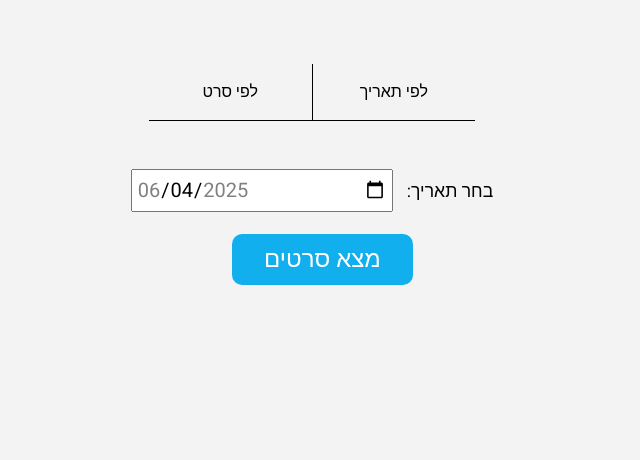
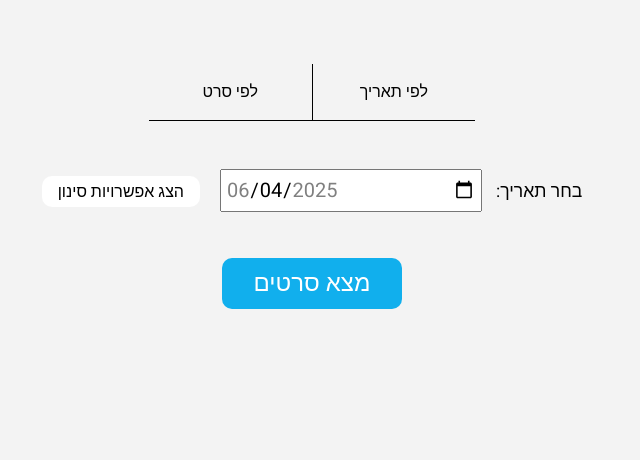
Before and after one commit to nirkog/filmby, a Flask app: page / in a window 1280 px wide. Shown: the part 212-672 px from the top of the page, without its empty margins (328-968 px from the left). Run offline with Flask 3, Linux system fonts and the light colour scheme; data that the repository does not hold is empty; some libraries are stand-ins or nearby versions.

Commit message:
Filtersss

```diff
--- a/src/filmby/cinemas/israel/tlvmuseum.py
+++ b/src/filmby/cinemas/israel/tlvmuseum.py
@@ -108,6 +108,7 @@ class TLVMuseumCinema(Cinema):
         director = None
         language = None
         length = None
+        countries = None
 
         for p in description_ps:
             if "טריילר" in p.text:
--- a/src/server/films.py
+++ b/src/server/films.py
@@ -128,7 +128,6 @@ class FilmManager:
             os.makedirs(cache_path.parent, exist_ok=True)
 
         cache_films = [film for film in self.films if not film in self.manual_films]
-        print(len(cache_films), len(self.films))
         cache = {"films": cache_films, "timestamp": time.time()}
         with open(self.cache_path, "wb") as f:
             pickle.dump(cache, f)
--- a/src/server/index/routes.py
+++ b/src/server/index/routes.py
@@ -1,6 +1,8 @@
 from flask import render_template
 import datetime
 from loguru import logger
+
+import filmby
 
 from server.index import bp
 import server.films as films
@@ -10,4 +12,4 @@ def index():
     logger.info("PAGE REQUEST /index")
     min_date = datetime.datetime.strftime(datetime.datetime.now(), "%Y-%m-%d")
     max_date = datetime.datetime.strftime(datetime.datetime.now() + datetime.timedelta(films.SPAN_IN_DAYS), "%Y-%m-%d")
-    return render_template('index.html', min_date=min_date, max_date=max_date)
+    return render_template('index.html', min_date=min_date, max_date=max_date, cinemas=filmby.CINEMAS["Israel"])
--- a/src/server/static/css/common.css
+++ b/src/server/static/css/common.css
@@ -66,7 +66,6 @@ body {
 
 .button {
 	display: inline;
-	margin-left: 1.3rem;
 	border: none;
 	cursor: pointer;
 	background-color: #89f9fe;
--- a/src/server/static/css/film.css
+++ b/src/server/static/css/film.css
@@ -78,6 +78,10 @@
 	display: inline;
 }
 
+.date-box .button {
+	margin-left: 1.3rem;
+}
+
 .mobile {
 	display: none !important;
 }
--- a/src/server/static/css/index.css
+++ b/src/server/static/css/index.css
@@ -29,12 +29,12 @@ body {
 	margin: auto;
 }
 
-#date-search-form label {
+#date-search-form > label {
 	font-size: 1.1rem;
 	padding-left: 10px;
 }
 
-#date-search-form input {
+#date-search-form > input {
 	width: 80%;
 	/* min-width: 200px; */
 	max-width: 250px;
@@ -93,6 +93,7 @@ body {
 }
 
 .screening-link {
+	margin-left: 1.3rem;
 	background-color: #6be88c;
 }
 
@@ -220,6 +221,36 @@ body {
 
 .cinema-tag-jaffahill {
 	background-color: #cce2e3;
+}
+
+#search-filters-toggle-button {
+	margin-right: 1rem;
+	background-color: white;
+}
+
+#search-filters-toggle-button:hover {
+	background-color: #f8f8f8;
+}
+
+#search-filters {
+	max-height: 0px;
+	overflow: hidden;
+	transition: max-height 0.2s;
+	text-align: right;
+	width: 33%;
+	margin: auto;
+}
+
+#cinema-filters h2 {
+	margin: 0.5rem 0;
+}
+
+#cinema-filters input {
+	margin: 0;
+}
+
+#cinema-filters label {
+	padding-right: 0.25rem;
 }
 
 #view_menu {
@@ -382,6 +413,7 @@ body {
 
 	.date-box {
 		font-size: 0.9rem;
+		border-color: #888;
 	}
 
 	#date_input {
@@ -400,4 +432,17 @@ body {
 		right: 0;
 		*/
 	}
+
+	#date-search-form > label {
+		padding-left: 0;
+	}
+
+	#search-filters-toggle-button {
+		margin-right: 0;
+		margin-top: 0.5rem;
+	}
+
+	#search-filters {
+		width: 84%;
+	}
 }
--- a/src/server/templates/films.html
+++ b/src/server/templates/films.html
@@ -36,7 +36,7 @@
 					<div class="film-cinema-tag-container">
 						{% set film_screenings = screenings[loop.index - 1] %}
 						{% for cinema_name in film_screenings %}
-							<div class="film-cinema-tag cinema-tag-{{ cinema_name.replace(" ", "").lower() }}">
+							<div data-name="{{ cinema_name }}" class="film-cinema-tag cinema-tag-{{ cinema_name.replace(" ", "").lower() }}">
 								{{ name_translations[cinema_name] }}
 							</div>
 						{% endfor %}
@@ -83,7 +83,7 @@
 			<div class="film-cinema-tag-container">
 				{% set film_screenings = screenings[loop.index - 1] %}
 				{% for cinema_name in film_screenings %}
-					<div class="film-cinema-tag cinema-tag-{{ cinema_name.replace(" ", "").lower() }}">
+					<div data-name="{{ cinema_name }}" class="film-cinema-tag cinema-tag-{{ cinema_name.replace(" ", "").lower() }}">
 						{{ name_translations[cinema_name] }}
 					</div>
 				{% endfor %}
--- a/src/server/templates/index.html
+++ b/src/server/templates/index.html
@@ -26,8 +26,20 @@
 	<div id="by_date_view" class="view selected">
 		<div id="date-search-form">
 			<!--<input type="text" id="town_input" placeholder="עיר" value="Tel Aviv" disabled /> <br>-->
-			<label for="date_inpute">בחר תאריך:</label>
-			<input type="date" id="date_input" min="{{ min_date }}" max="{{ max_date }}" value="{{ min_date }}"/> <br>
+				<label for="date_input">בחר תאריך:</label>
+				<input type="date" id="date_input" min="{{ min_date }}" max="{{ max_date }}" value="{{ min_date }}"/>
+				<button class="button" id="search-filters-toggle-button">הצג אפשרויות סינון</button>
+			<div id="search-filters">
+				<div id="cinema-filters">
+					<h2>בתי קולנוע</h2>
+					{% for cinema in cinemas %}
+						<input checked data-cinema="{{ cinema.NAME }}" type="checkbox"/>
+						<label>{{ cinema.TRANSLATED_NAMES["heb"] }}</label>
+						<br>
+					{% endfor %}
+				</div>
+			</div>
+			<br>
 			<button class="search-button button" id="search_button">מצא סרטים</button>
 		</div>
 
```
Also changed, not shown: src/server/static/javascript/index.js (+74 -1 lines).
